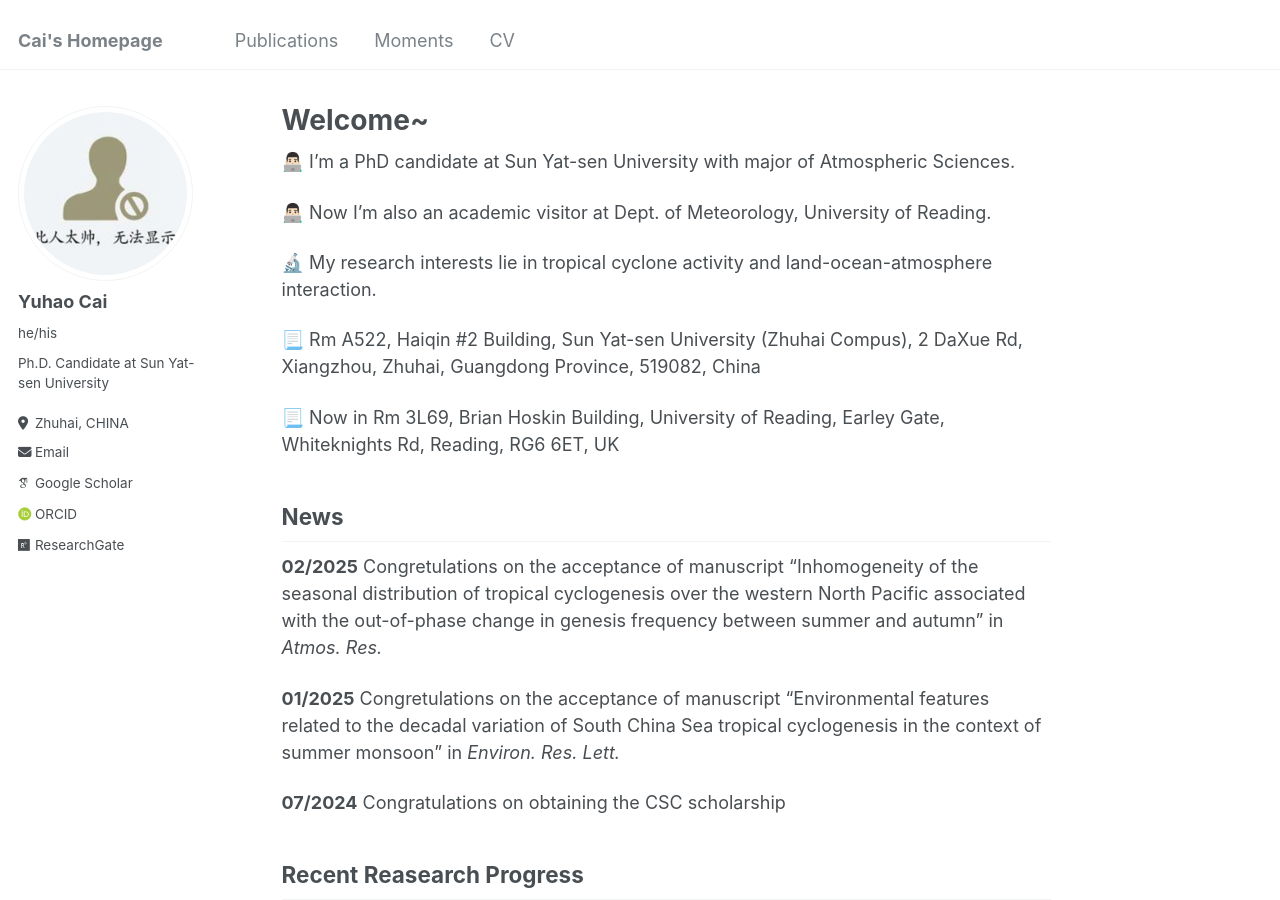
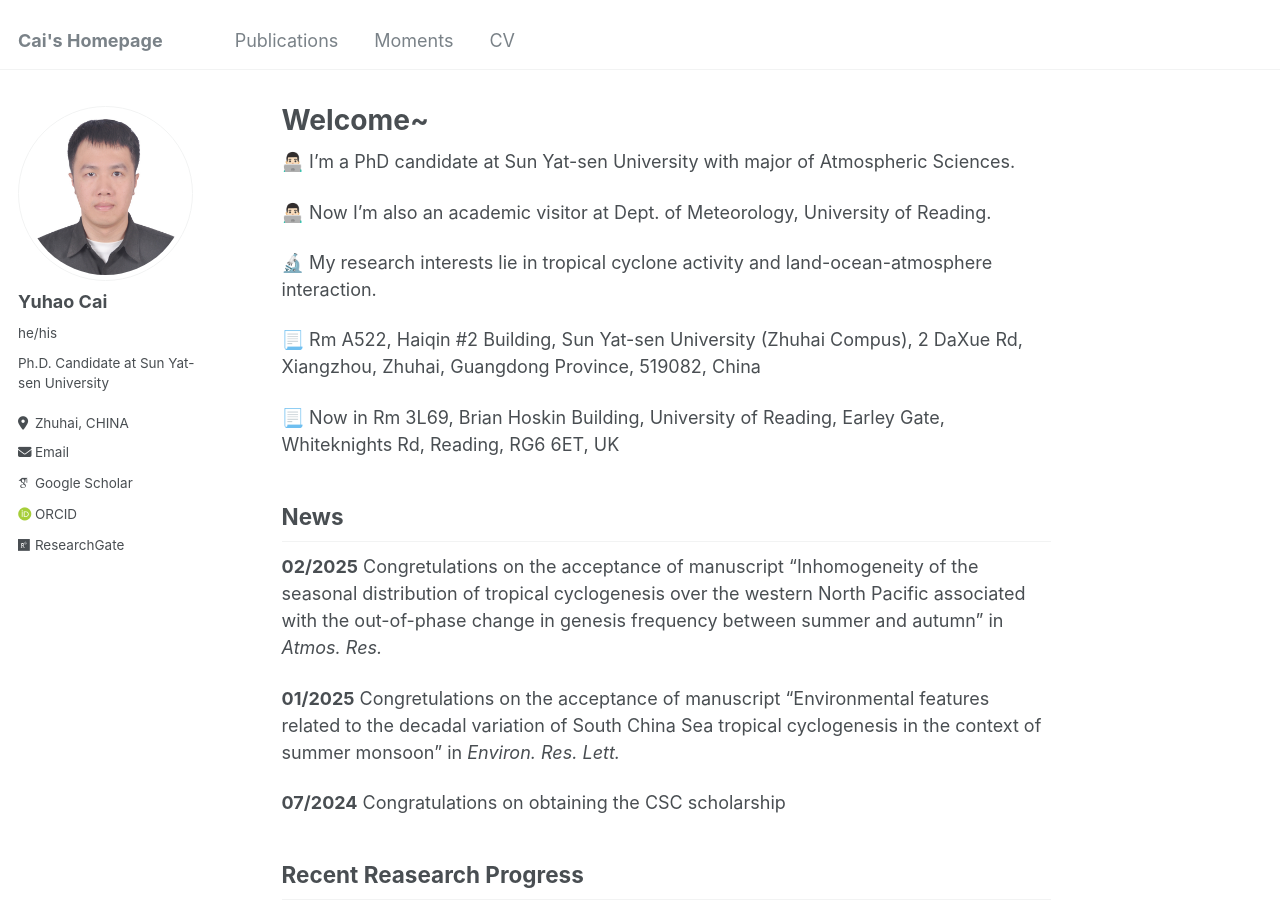
Before and after one commit to caiyh63/caiyh63.github.io, a Jekyll site: the page built from _pages/about.md, in a window 1280 px wide and 900 px high. Built offline with Jekyll 4.4.1, drawn with Linux system fonts in a browser that asks for light colours; some web fonts are replaced.

Commit message:
Update _config.yml

```diff
--- a/_config.yml
+++ b/_config.yml
@@ -21,7 +21,7 @@ repository               : "caiyh63/caiyh63.github.io"
 #               Additional customization can be done by editing /_includes/author-profile.html
 author:
   # Biographic information
-  avatar           : "profile.jpg"
+  avatar           : "DSC_0008.jpg"
   name             : "Yuhao Cai"
   pronouns         :  "he/his"
   bio              : "Ph.D. Candidate at Sun Yat-sen University"
```
